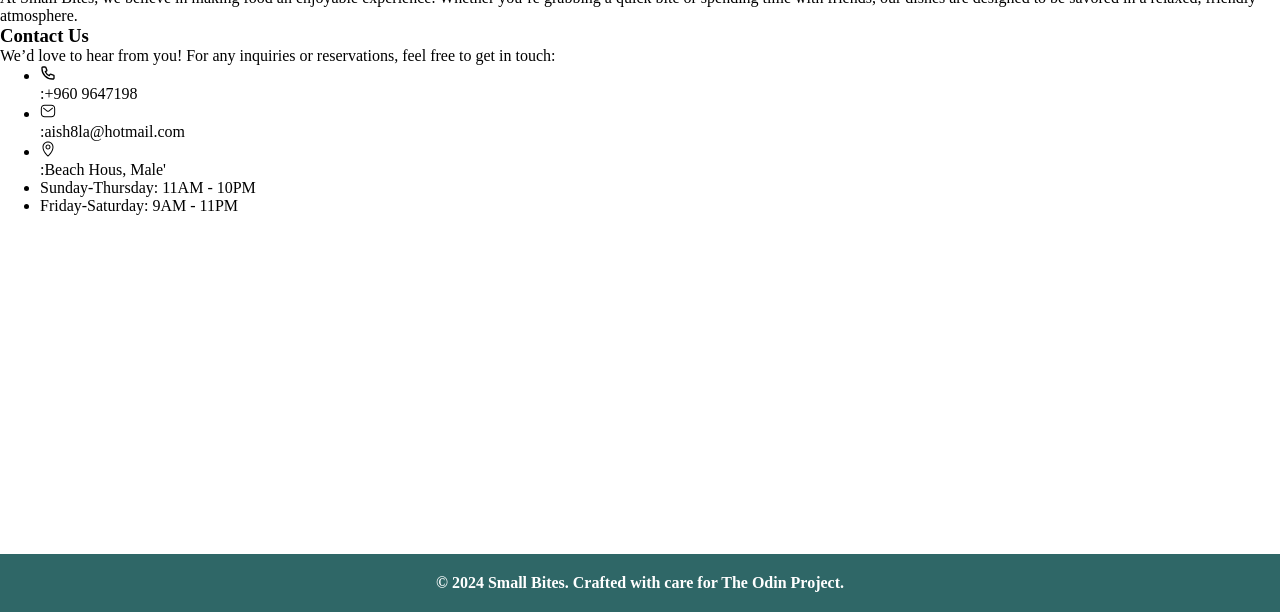
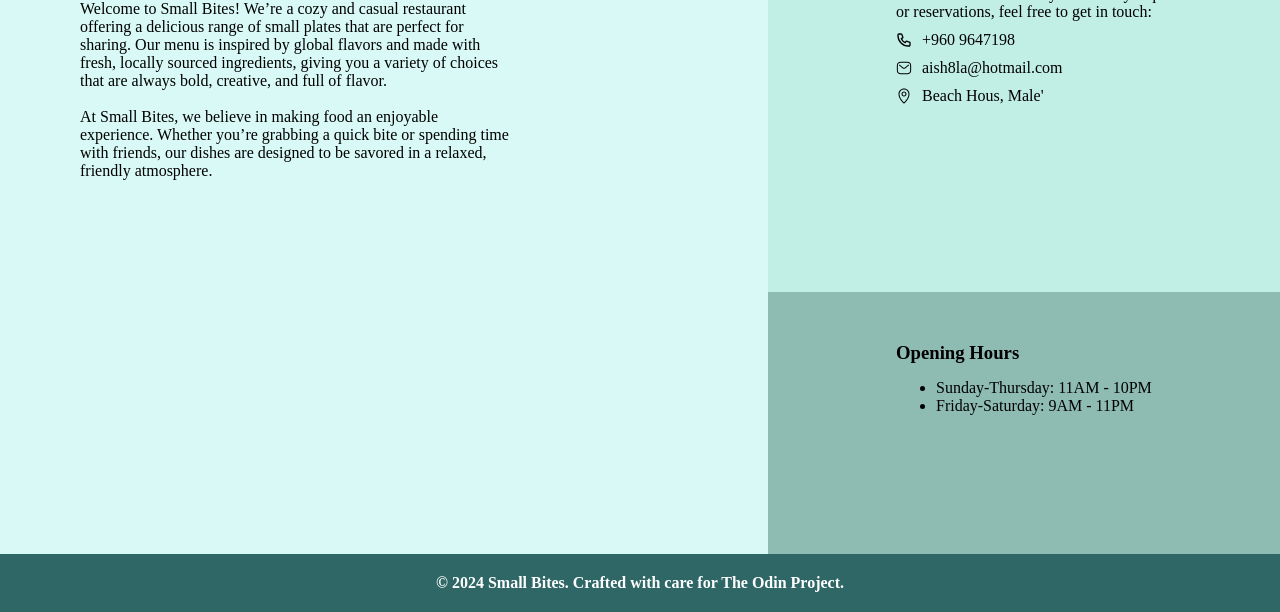
Before and after one commit to aish8la/Restaurant-Page-TOP, a website built with webpack: page src/template.html in a window 1280 px wide. Shown: the part 188-800 px from the top of the page. Built offline with nearby package versions, Linux system fonts and the light colour scheme.

Commit message:
add about page styles

```diff
--- a/src/style.css
+++ b/src/style.css
@@ -5,6 +5,8 @@
     --hero-background: #d8f9f5;
     --highlight-color: #FF6B6B;
     --hero-text-color: #3C5858;
+    --contact-bg: #C1EFE6;
+    --about-dark-bg:#8EBCB3;
 }
 
 * {
@@ -253,8 +255,51 @@ nav {
 
 /* About Page*/
 
+.about-div {
+    height: 100%;
+    display: grid;
+    grid-template: 3fr 2fr / 3fr 2fr;
+}
+
+.about-us-sec {
+    grid-row: 1 / 3;
+    grid-column: 1 / 2;
+    padding: 35px 20vw 0 80px;
+    background-color: var(--hero-background);
+    position: relative;
+}
+
+.about-div h1, .about-div h3 {
+    margin: 15px 0;
+}
+
+.contact-sec {
+    grid-column: 2 / 3;
+    grid-row: 1 / 2;
+    background-color: var(--contact-bg);
+    padding: 35px 80px 20px 10vw;
+}
+
+.contact-sec li {
+    display: flex;
+    margin: 10px 0;
+    gap: 10px;
+}
+
+.contact-sec ul {
+    list-style-type: none;
+    padding-left: 0px;
+}
+
 .contact-sec img {
     width: 1em;
+}
+
+.hours-sec {
+    grid-column: 2 / 3;
+    grid-row: 2 / 3;
+    padding: 35px 80px 20px 10vw;
+    background-color: var(--about-dark-bg);
 }
 
 /* footer styles */
--- a/src/template.html
+++ b/src/template.html
@@ -81,19 +81,20 @@
                 <ul>
                     <li>
                         <img src="./asset/resource/phone-icn.svg" alt="">
-                        <p>:+960 9647198</p>
+                        <p>+960 9647198</p>
                     </li>
                     <li>
                         <img src="./asset/resource/email-svgrepo-com.svg" alt="">
-                        <p>:aish8la@hotmail.com</p>
+                        <p>aish8la@hotmail.com</p>
                     </li>
                     <li>
                         <img src="./asset/resource/address-location-map-svgrepo-com.svg" alt="">
-                        <p>:Beach Hous, Male'</p>
+                        <p>Beach Hous, Male'</p>
                     </li>
                 </ul>
             </div>
             <div class="hours-sec">
+                <h3>Opening Hours</h3>
                 <ul>
                     <li>Sunday-Thursday: 11AM - 10PM</li>
                     <li>Friday-Saturday: 9AM - 11PM</li>
```
Also changed, not shown: src/asset/resource/logo-color.svg (added).
